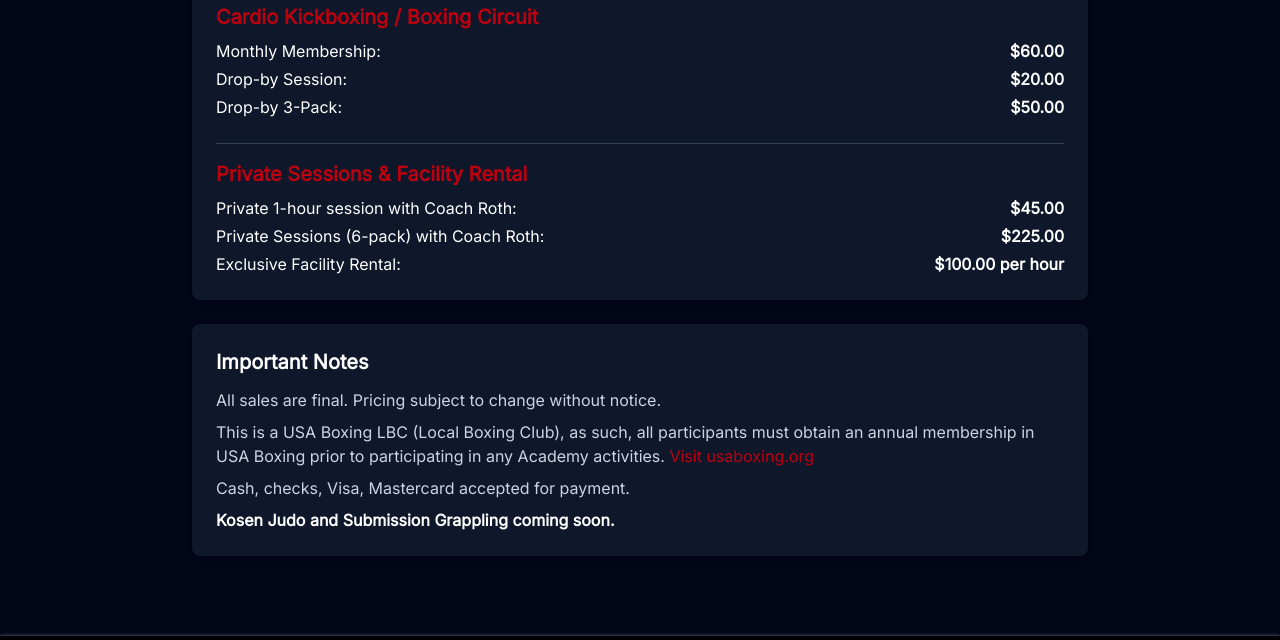
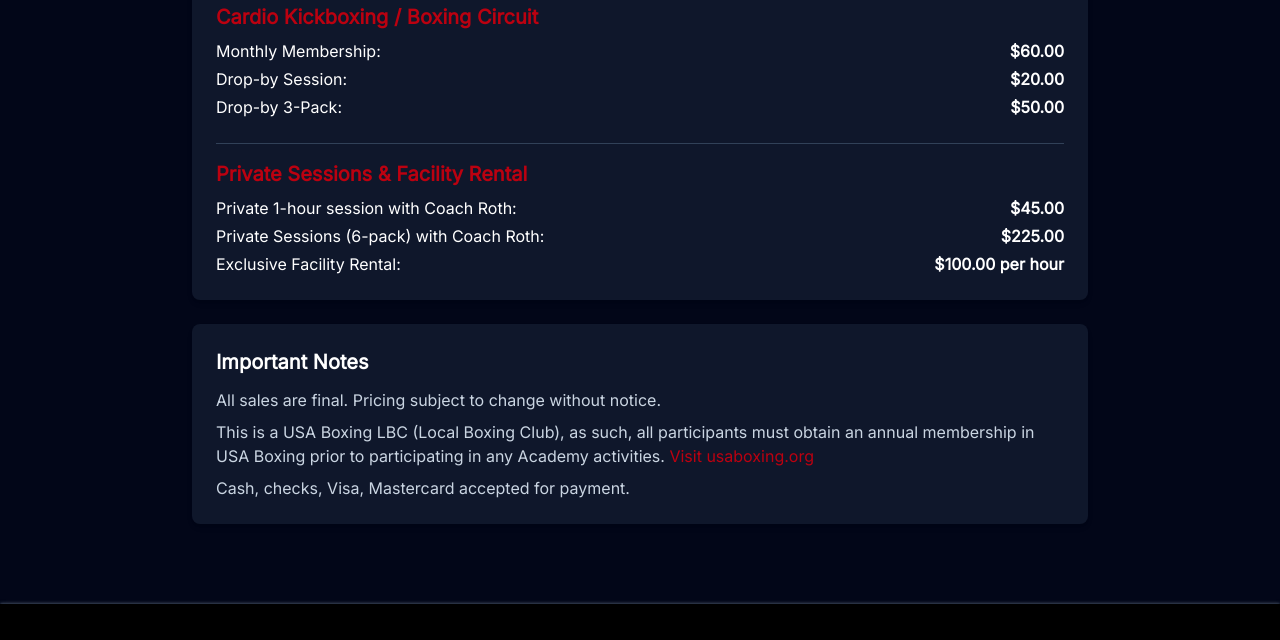
Before and after one commit to ParkerPosy/LegacyBoxing, a plain HTML site: page pages/pricing.html in a window 1280 px wide. Shown: the part 837-1477 px from the top of the page. Drawn offline with nearby package versions, Linux system fonts and the light colour scheme.

Commit message:
remove unneeded text

```diff
--- a/pages/pricing.html
+++ b/pages/pricing.html
@@ -222,7 +222,6 @@
                   class="text-boxing-red hover:underline"
                 >Visit usaboxing.org</a></li>
               <li>Cash, checks, Visa, Mastercard accepted for payment.</li>
-              <li class="font-semibold text-white">Kosen Judo and Submission Grappling coming soon.</li>
             </ul>
           </div>
         </div>
```
